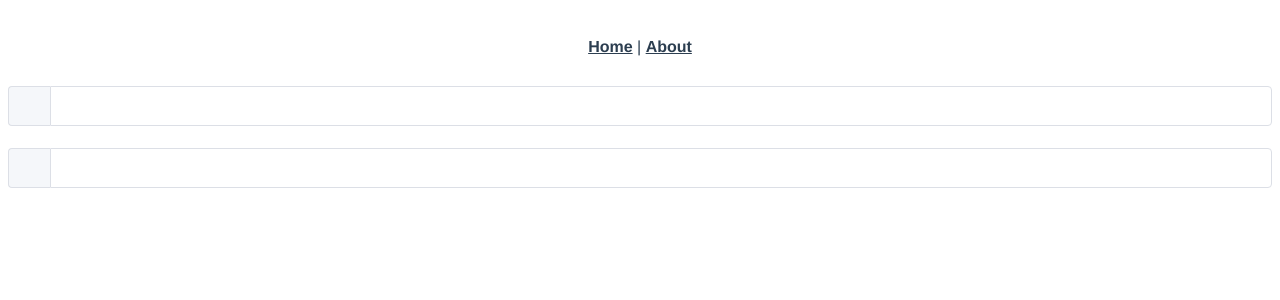
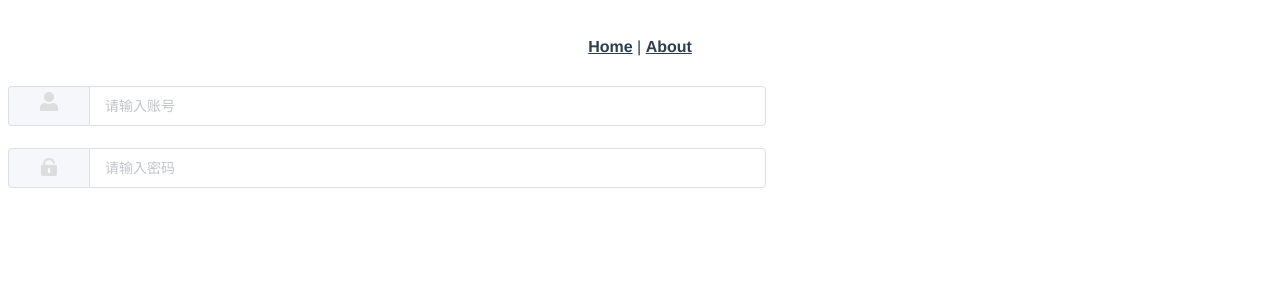
Before and after one commit to threecoder/graduationProject, a Vue app in the folder camp-frontend/: page /#/login in a window 1280 px wide. Shown: the top 300 px of the page. Built offline with nearby package versions, Linux system fonts and the light colour scheme.

Commit message:
使用/deep/报错

```diff
--- a/camp-frontend/src/views/login/login.vue
+++ b/camp-frontend/src/views/login/login.vue
@@ -1,14 +1,14 @@
 <template>
   <el-form>
     <el-form-item>
-      <el-input suffix="el-icon-user" placaholder="请输入账号" v-model="userForm.username">
+      <el-input suffix="el-icon-user" placeholder="请输入账号" v-model="userForm.username">
         <template slot="prepend">
           <i class="userIcon"></i>
         </template>
       </el-input>
     </el-form-item>
     <el-form-item>
-      <el-input suffix="el-icon-user" placaholder="请输入密码">
+      <el-input suffix="el-icon-user" placeholder="请输入密码" v-model="userForm.password">
         <template slot="prepend">
           <i class="pasIcon"></i>
         </template>
@@ -30,7 +30,24 @@ export default {
 };
 </script>
 <style lang="scss" scoped>
-.userIcon {
+.el-form {
+
+  width: 60%;
+  .el-input-group__prepend {
+    padding: 0 10px;
+  }
+  .userIcon {
+    background: url("./images/user.png") no-repeat center center;
+    display: inline-block;
+    width: 40px;
+    height: 30px;
+  }
+  .pasIcon {
+    background: url("./images/psw.png") no-repeat center center;
+    display: inline-block;
+    width: 40px;
+    height: 30px;
+  }
 
 }
 </style>
```
Also changed, not shown: camp-frontend/package.json (+5 -2 lines), camp-frontend/src/views/login/images/psw.png (renamed from camp-frontend/src/views/login/images/images/psw.png), camp-frontend/src/views/login/images/user.png (renamed from camp-frontend/src/views/login/images/images/user.png).
